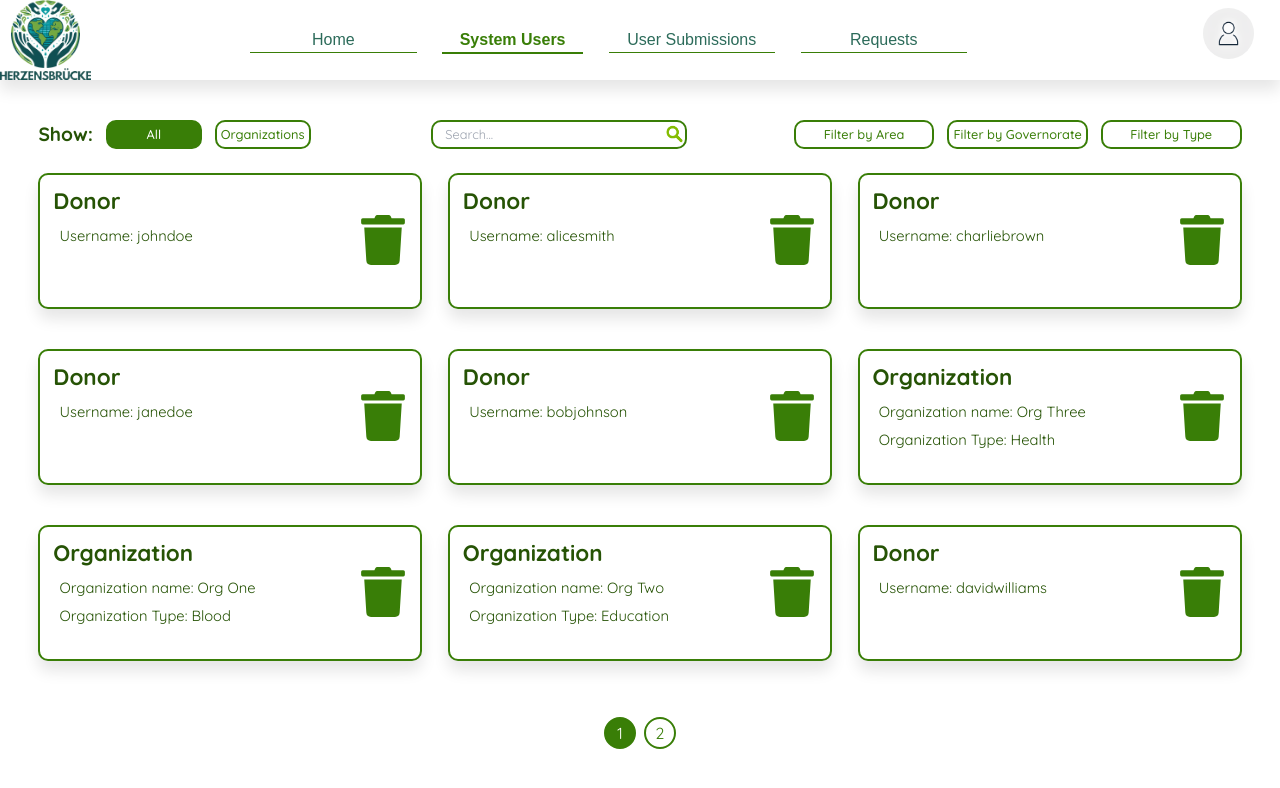
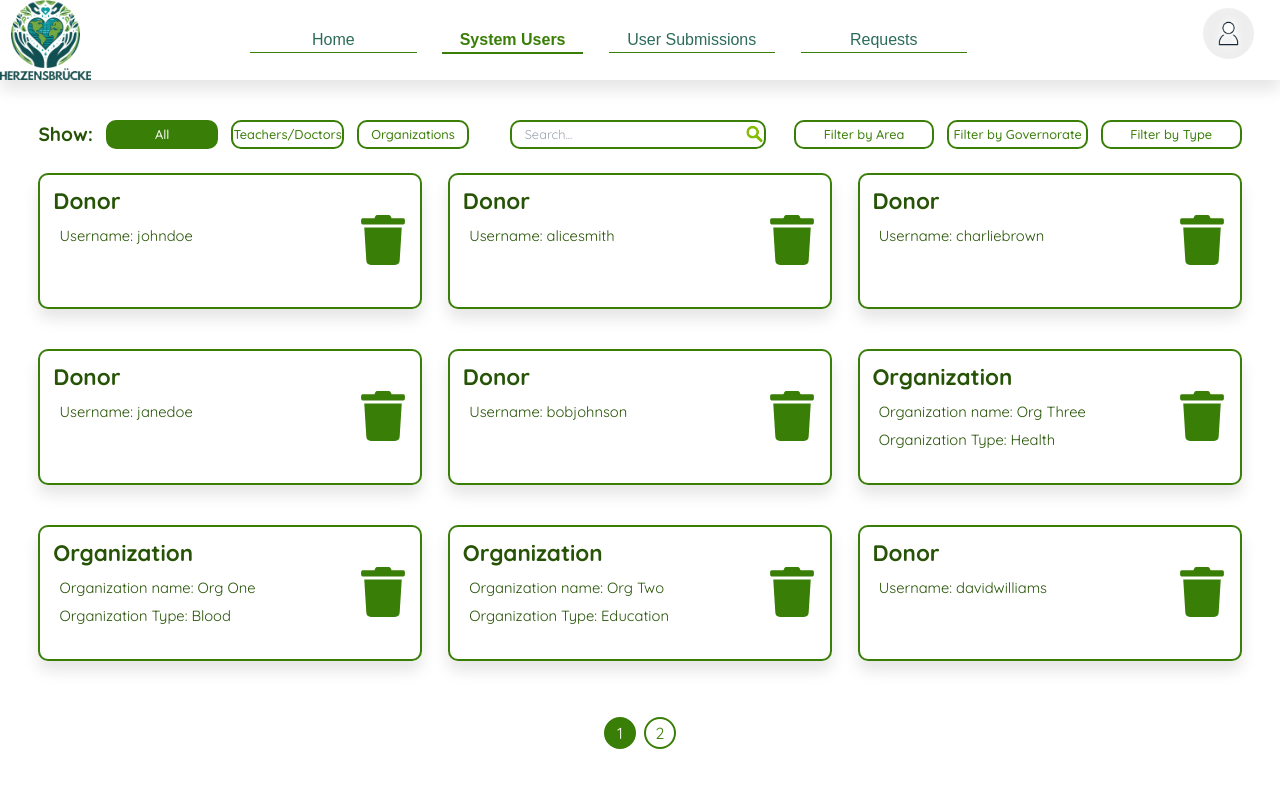
Before and after one commit to Tatos23/FC-CSEN, a React (Create React App) app: page /admin-dashboard/system-users in a window 1280 px wide. Shown: the top 788 px of the page. Built offline with nearby package versions, Linux system fonts and the light colour scheme.

Commit message:
Adjust filtering

```diff
--- a/src/components/admin/admin-users/AdminUsers.css
+++ b/src/components/admin/admin-users/AdminUsers.css
@@ -94,7 +94,7 @@
 }
 
 .admin-users-showing button {
-    width: 7.5vw;
+    width: 8.8vw;
     height: 3.6vh;
     margin-right: 1vw;
     border: 2px solid #397e07;
--- a/src/components/admin/admin-users/AdminUsers.js
+++ b/src/components/admin/admin-users/AdminUsers.js
@@ -20,10 +20,10 @@ function AdminUsers() {
     const [selectedUser, setSelectedUser] = useState(null);
 
     const filteredUsers = usersData.filter(user => {
-        const matchesFilter = filter === 'All' ||
-            (user.type === 'Organization' && (selectedTypes.length === 0 || selectedTypes.includes(user.organizationType)) &&
+        const matchesFilter = filter === 'All' || (filter === 'Teachers/Doctors' && user.type === 'Donor' && (user.donorRole === 'Teacher' || user.donorRole === 'Doctor')) ||
+            (filter === 'Organization' && (user.type === 'Organization' && (selectedTypes.length === 0 || selectedTypes.includes(user.organizationType)) &&
                 (selectedArea === '' || user.organizationArea === selectedArea) &&
-                (selectedGovernorate === '' || user.organizationGovernorate === selectedGovernorate));
+                (selectedGovernorate === '' || user.organizationGovernorate === selectedGovernorate)));
         const matchesSearch = user.name.toLowerCase().includes(searchTerm.toLowerCase());
         return matchesFilter && matchesSearch;
     });
@@ -74,7 +74,8 @@ function AdminUsers() {
                 <div className='admin-users-showing'>
                     <span>Show: </span>
                     <button className={filter === 'All' ? 'admin-users-selected' : ''} onClick={() => setFilter('All')}>All</button>
-                    <button className={filter !== 'All' ? 'admin-users-selected' : ''} onClick={() => setFilter('Organization')}>Organizations</button>
+                    <button className={filter === 'Teachers/Doctors' ? 'admin-users-selected' : ''} onClick={() => setFilter('Teachers/Doctors')}>Teachers/Doctors</button>
+                    <button className={filter === 'Organization' ? 'admin-users-selected' : ''} onClick={() => setFilter('Organization')}>Organizations</button>
                 </div>
                 <input type="text" placeholder="Search..." onChange={e => setSearchTerm(e.target.value)} />
                 <div className='admin-users-dropdowns'>
```
